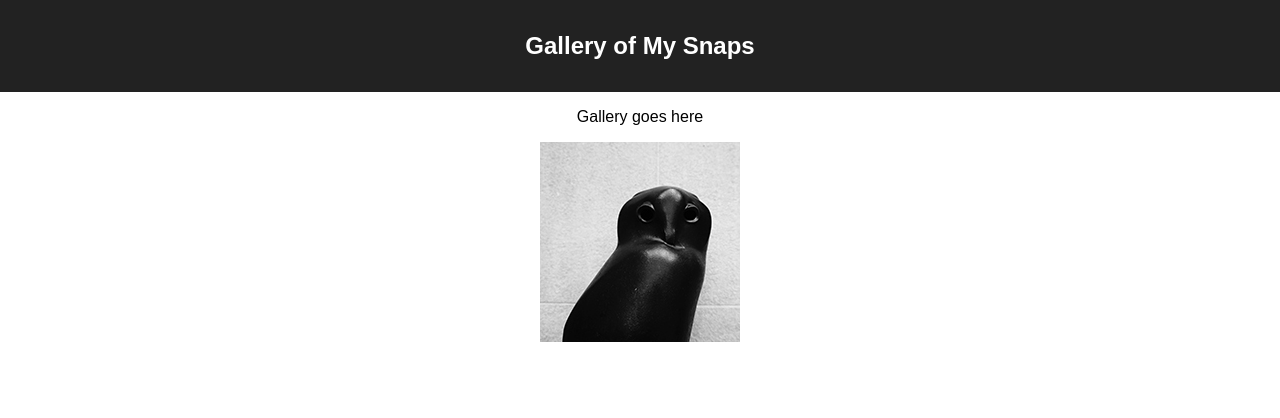
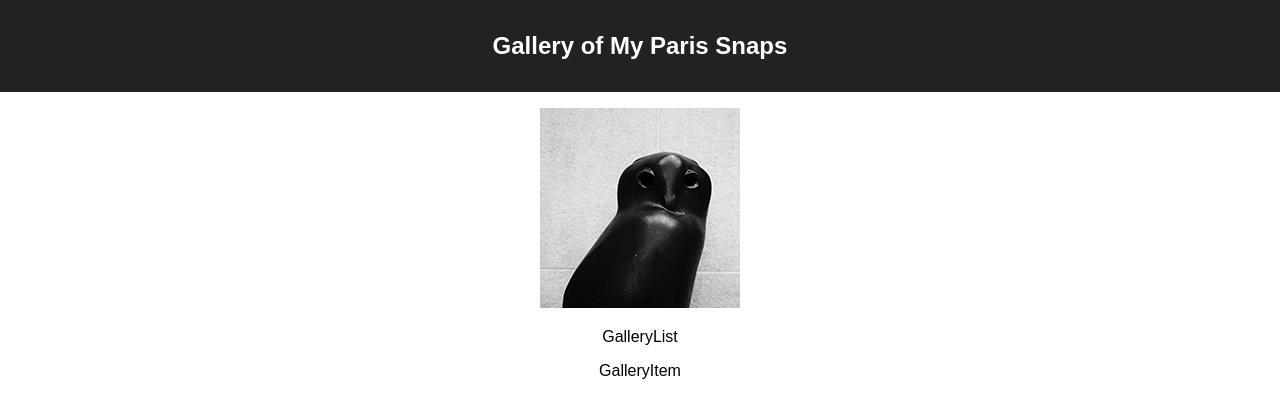
Before and after one commit to librarykrystal/react-photography-gallery, a React (Create React App) app: page / in a window 1280 px wide. Shown: the top 418 px of the page. Built offline with nearby package versions, Linux system fonts and the light colour scheme; no server answers.

Commit message:
List and Item components created and connected. One add'l image added, array updated.

```diff
--- a/src/components/App/App.jsx
+++ b/src/components/App/App.jsx
@@ -1,8 +1,8 @@
 import React from 'react';
-import { useEffect, useState } from 'react';
+import {useEffect, useState} from 'react';
 import axios from 'axios';
 import './App.css';
-// import component(s)
+import GalleryList from '../GalleryList/GalleryList';
 
 function App() {
     const [galleryArray, setGalleryArray] = useState([]);
@@ -14,7 +14,7 @@ function App() {
       fetchGallery();
     }, [])
 
-    // retrieving gallery contents with axios GET
+    // retrieving gallery contents
     // router is pre-written to grab this data from gallery.data.js module
     const fetchGallery = () => {
       axios.get('/gallery')
@@ -30,10 +30,10 @@ function App() {
     return (
       <div className="App">
         <header className="App-header">
-          <h1 className="App-title">Gallery of My Snaps</h1>
+          <h1 className="App-title">Gallery of My Paris Snaps</h1>
         </header>
-        <p>Gallery goes here</p>
         <img src="images/pomponOwl.jpg"/>
+        <GalleryList galleryArrayProp={galleryArray}/>
       </div>
     );
 }
--- /dev/null
+++ b/src/components/GalleryItem/GalleryItem.jsx
@@ -0,0 +1,9 @@
+function GalleryItem(){
+    return(
+        <>
+        <p>GalleryItem</p>
+        </>
+    )
+}
+
+export default GalleryItem;
--- /dev/null
+++ b/src/components/GalleryList/GalleryList.jsx
@@ -0,0 +1,12 @@
+import GalleryItem from "../GalleryItem/GalleryItem";
+
+function GalleryList(){
+    return(
+        <>
+        <p>GalleryList</p>
+        <GalleryItem />
+        </>
+    )
+}
+
+export default GalleryList;
```
Also changed, not shown: public/images/buttesChaumont.jpg (added), 1 other file (tests, documents, lock files or other folders).
